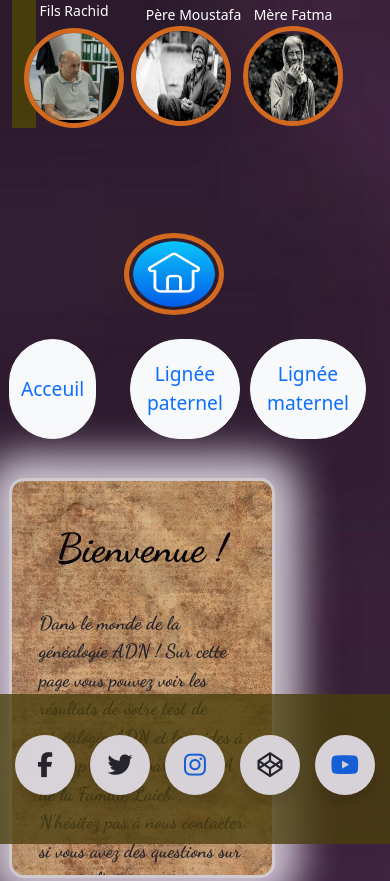
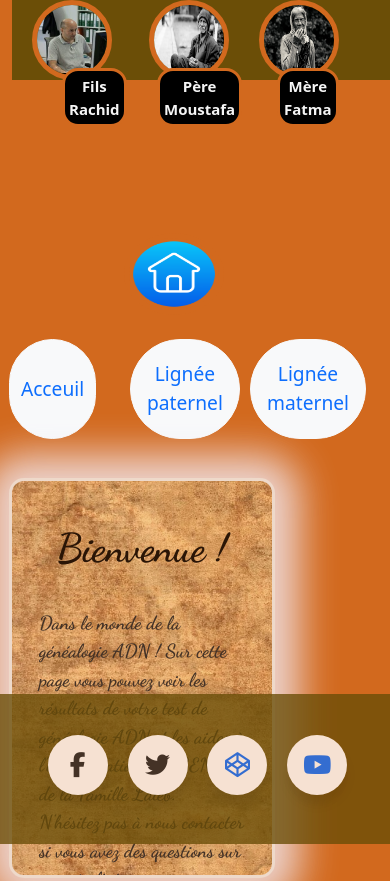
Before and after one commit to RACHID63/histoire-et-genealogie-bootstrap, a plain HTML site: page geneLaiebbouchareb.html in a window 390 px wide. Shown: the top 881 px of the page. Drawn offline with nearby package versions, Linux system fonts and the light colour scheme.

Commit message:
finalised responsive

```diff
--- a/geneLaiebBouchareb.css
+++ b/geneLaiebBouchareb.css
@@ -41,6 +41,7 @@ nav {
 
 .containerpersonne1 {
   margin-left: 114px;
+  position: relative;
   display: flex;
   flex-direction: column;
   flex-wrap: wrap;
@@ -50,6 +51,7 @@ nav {
 
 .containerpersonne2 {
   margin-left: 20px;
+  position: relative;
   display: flex;
   flex-direction: column;
   flex-wrap: wrap;
@@ -60,6 +62,7 @@ nav {
 .containerpersonne3 {
   background: transparent;
   margin-right: 114px;
+  position: relative;
   display: flex;
   flex-direction: column;
   flex-wrap: wrap;
@@ -67,7 +70,7 @@ nav {
   align-items: center;
 }
 
-.prénom,
+
 .sitegénéalogie {
   text-decoration: none;
   margin-bottom: 5px;
@@ -91,6 +94,52 @@ nav {
   padding-bottom: 26px;
   color: #ffff;
 }
+
+span,
+.prénom {
+  background: black;
+  border: solid rgb(210, 105, 30);
+  font-size: 24px;
+  color: whitesmoke;
+  padding: 4px;
+  border-radius: 16px;
+  position: absolute;
+  top: 112px;
+  left: 53px;
+  text-align: center;
+}
+
+.prénom-fatma {
+  position: absolute;
+  top: 112px;
+  left: 53px;
+
+}
+
+.prénom-mostefa {
+  position: absolute;
+  top: 0px;
+  left: 0px;
+  top: 108px;
+  left: 43px;
+}
+
+
+/*
+.prénom-fatma {
+  background: black;
+  border: solid rgb(210, 105, 30);
+  font-size: 24px;
+  color: whitesmoke;
+  padding: 4px;
+  border-radius: 16px;
+  position: absolute;
+  top: 0px;
+  left: 0px;
+
+} */
+
+
 
 a {
   text-decoration: none;
@@ -173,7 +222,7 @@ button {
 }
 
 .père {
-  object-position: 50% 50%x;
+  object-position: 50% 50%;
 
 }
 
@@ -182,6 +231,7 @@ button {
   background-color: white;
   object-fit: contain;
   width: 50px;
+
 }
 
 h2 {
@@ -203,8 +253,8 @@ h2 {
   background-color: rgb(101, 83, 21);
   opacity: 0.80;
   border: solid whitesmoke;
-  width: 1301px;
-  height: 483px;
+  width: 1000px;
+  height: 362px;
   border-radius: 15px;
   overflow: hidden;
   overflow: scroll;
@@ -220,17 +270,17 @@ h2 {
 
 .footercontainer {
   position: fixed;
+  width: 100vw;
   bottom: 0;
+  height: 150px;
   left: 0;
   margin-left: 0px;
-  height: 150px;
   display: flex;
   flex: row;
   justify-content: center;
   align-items: center;
   background: #504702c8;
   opacity: 2;
-  width: 100%;
 }
 
 .wrapper .button {
@@ -291,7 +341,7 @@ h2 {
   color: #fff;
 }
 
-.wrapper .button span {
+.wrapper .button {
   font-size: 20px;
   font-weight: 500;
   line-height: 60px;
@@ -322,10 +372,18 @@ h2 {
 
 
 @media screen and (max-width: 950px) {
+
+  .header {
+    width: 100vw;
+    left: 0;
+  }
+
+
   body {
-
-    width: 100vw;
+    width: auto;
     height: 100vh;
+    background: none;
+    background-color: rgb(210, 105, 30);
   }
 
   .navbar {
@@ -336,24 +394,45 @@ h2 {
   .containerpersonne1 {
     margin-left: 0px;
     width: 119px;
+    left: 8px;
   }
 
-  .prénom {
+  .containerpersonne2 {
+    left: 25px;
+  }
 
-    font-size: 23px;
+  .containerpersonne3 {
+    margin-left: 10px;
+    left: 45px;
+    top: -0px;
   }
 
   .img {
-    width: 100px;
-    height: 100px;
+    width: 80px;
+    height: 80px;
+  }
+
+  span,
+  .prénom {
+    font-size: 15px;
+    top: 68px;
+    left: 30px;
+  }
+
+  .prénom-mostefa {
+    top: 68px;
+    left: 8px;
+  }
+
+  .prénom-fatma {
+    top: 68px;
+    left: 18px;
   }
 
   .père {
     margin-right: 12px;
     margin-left: -13px;
   }
-
-
 
   #btnAcceuil {
     width: 87px;
@@ -385,7 +464,7 @@ h2 {
     object-fit: fill;
   }
 
-  .prénom,
+
   .sitegénéalogie {
     text-decoration: none;
     margin-bottom: 5px;
@@ -456,13 +535,19 @@ h2 {
     background-color: rgb(101, 83, 21);
     opacity: 0.80;
     border: solid whitesmoke;
+    font-weight: 700;
+    font-size: 19px;
     width: 266px;
     height: 400px;
     border-radius: 15px;
     overflow: hidden;
     overflow: scroll;
-    font-weight: 700;
-    font-size: 19px;
 
 
   }
+
+  .footercontainer {
+    width: 100vw;
+  }
+
+}
--- a/geneLaiebbouchareb.html
+++ b/geneLaiebbouchareb.html
@@ -18,8 +18,7 @@
   <nav class=" m-0 px-0 position-absolute top-0 left-0">
     <div class=" container-fluid  header ">
       <div class=" containerpersonne1 ">
-        <a href="https://www.igenea.com" class="prénom" target="blanc">Fils Rachid</a>
-        <img class=" img Fils  " src="./images/profil-Rachid.png" alt="prénom fils" />
+        <a href="https://www.igenea.com"  target="blanc"> <img class=" img Fils  " src="./images/profil-Rachid.png" alt="prénom fils" /> <span class="prénom-rachid" > <strong >Fils <br> Rachid</strong></span></a>
       </div>
       <div class="titre site">
         <a href="https://www.igenea.com" class="sitegénéalogie" target="blanc">Site de généalogie</a>
@@ -27,16 +26,13 @@
       </div>
       <div class="containerpersonne2">
         <div class="containertext">
-          <a href="https://www.igenea.com" class="prénom" target="blanc">Père Moustafa</a>
+          <a  class="text-center" href="https://www.igenea.com"  target="blanc"> <img class="  img Fils  " src="./images/old-man-1775239_640.jpg" alt="prénom fils" /> <span class=" prénom-mostefa "> <strong >Père <br> Moustafa</strong></span></a>
         </div>
-        <img class="img père rounded-circle" src="./images/old-man-1775239_640.jpg" alt="prénom père" />
       </div>
       <div class="containerpersonne3">
         <div class="containertext">
-          <a href="https://www.igenea.com" class="prénom" target="blanc">Mère Fatma</a>
+          <a href="https://www.igenea.com"  target="blanc"> <img class=" img Fils  " src="./images/old-lady-2724163_640.jpg" alt="prénom fils" /> <span class="prénom-fatma"> <strong>Mère <br> Fatma</strong></span></a>
         </div>
-        <img class=" img mère rounded-circle " src="./images/old-lady-2724163_640.jpg
-        " alt="prénom mère" />
       </div>
     </div>
   </nav>
@@ -91,7 +87,7 @@
         <br>
         <div>
           <a name="maternel"></a>
-          <h2>Lignée Maternet famille GRID</h2><br>
+          <h2>Lignée Maternel famille GRID</h2><br>
           <h3> Haplogroupe H </h3>
         </div>
         Peuple d‘origine Celtes ou Germains <br>
@@ -156,7 +152,7 @@
         </p>
       </div>
       <!-- -----------boxtextes-------- -->
-      <footer class=" container-fluid px-0   footercontainer">
+      <footer class=" container px-0   footercontainer">
         <div class="footer">
           <div class="wrapper">
             <div class="button">
@@ -164,34 +160,28 @@
                 <i class="fab fa-facebook-f"></i>
               </div>
               <a href="https://www.instagram.com/" target="_blank"></a>
-              <span>Facebook</span>
+              Facebook
             </div>
             <div class="button">
               <div class="icon">
                 <i class="fab fa-twitter"></i>
               </div>
               <a href="https://twitter.com/?lang=fr" target="_blank">
-                <span>Twitter</span>
+                Twitter
             </div>
-            <div class="button">
-              <div class="icon">
-                <i class="fab fa-instagram"></i>
-              </div>
-              <a href="https://www.instagram.com/" target="_blank"></a>
-              <span>Instagram</span>
-            </div>
+
             <div class="button">
               <div class="icon">
                 <i class="fab fa-codepen"></i>
               </div>
               <a href="https://codepen.io/your-work" target="_blank">
-                <span>Codepen</span>
+                Codepen
             </div>
             <div class="button">
               <div class="icon">
                 <i class="fab fa-youtube"></i>
               </div>
-              <span>YouTube</span>
+              YouTube
               <a href="https://www.youtube.com/channel/UCEgdidb20mNy0_BSZWZMIcQ" target="_blank"></a>
             </div>
           </div>
```
Also changed, not shown: index.html (+3 -2 lines), stylesindex.css (+5 -5 lines).
